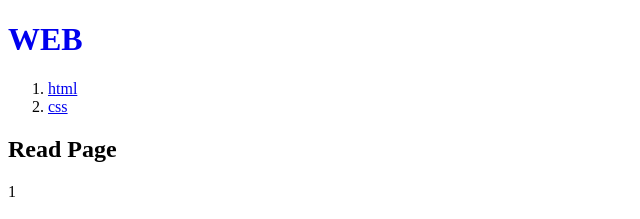
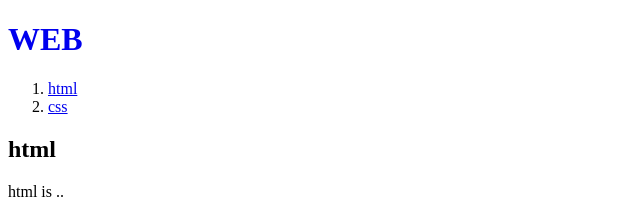
Before and after one commit to KumJungMin/next-js-practice, a Next.js app in the folder my-app/: page /read/1 in a window 1280 px wide. Shown: the top 219 px of the page, without its empty margins (0-640 px from the left). Built offline with nearby package versions, Linux system fonts and the light colour scheme; data requests are answered from the project's data file.

Commit message:
12. 서버 컴포넌트는 사용자 상호작용이 없을 때 유용

```diff
--- a/my-app/src/app/read/[id]/page.tsx
+++ b/my-app/src/app/read/[id]/page.tsx
@@ -1,10 +1,14 @@
 // 동적 라우터는 폴더명을 []로 감싸줘야 한다.
+// 데이터를 보여주기만 하므로, 서버 컴포넌트여야 함
 
-export default function Read({ params }: { params: { id: string } }) {
+export default async function Read({ params }: { params: { id: string } }) {
+  const id = params.id;
+  const resp = await fetch(`http://localhost:9999/topics/${id}`);
+  const topic = await resp.json();
   return (
     <>
-      <h2>Read Page</h2>
-      {params.id}
+      <h2>{topic.title}</h2>
+      {topic.body}
     </>
   );
 }
```
